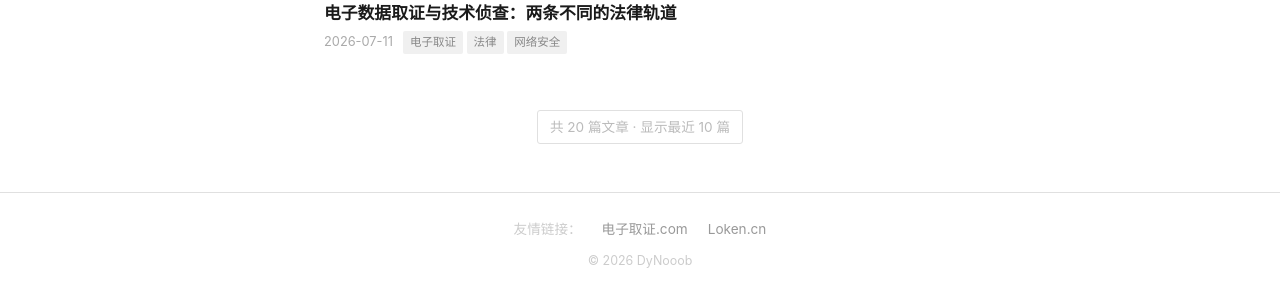
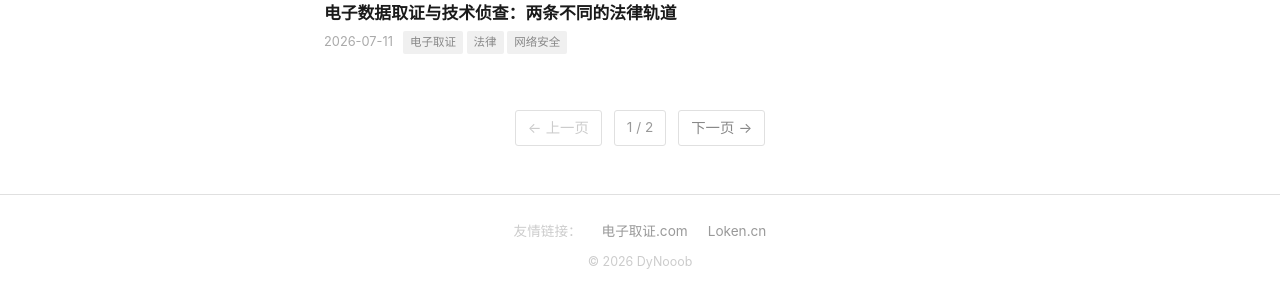
Before and after one commit to DyNooob/dynooob.github.io, a Jekyll site: the page built from index.html, in a window 1280 px wide. Shown: the part 960-1255 px from the top of the page. Built offline with Jekyll 4.4.1, drawn with Linux system fonts in a browser that asks for light colours; the list of posts is cut into pages by our own code.

Commit message:
add pagination: index.html + paginate plugin

```diff
--- a/_config.yml
+++ b/_config.yml
@@ -14,6 +14,7 @@ timezone: Asia/Shanghai
 
 # 分页
 paginate: 10
+paginate_path: "/page:num/"
 
 # 文章设置
 permalink: /posts/:title/
@@ -27,6 +28,7 @@ kramdown:
 # 插件
 plugins:
   - jekyll-remote-theme
+  - jekyll-paginate
   - jekyll-feed
   - jekyll-seo-tag
   - jekyll-sitemap
--- a/index.md
+++ b/index.html
@@ -5,7 +5,7 @@ layout: default
 <div class="section-title">最新文章</div>
 
 <ul class="post-list">
-{% for post in site.posts limit:10 %}
+{% for post in paginator.posts %}
   <li>
     <a href="{{ post.url | relative_url }}" class="post-title">{{ post.title }}</a>
     <div class="post-meta">
@@ -22,8 +22,20 @@ layout: default
 {% endfor %}
 </ul>
 
-{% if site.posts.size > 10 %}
+{% if paginator.total_pages > 1 %}
 <div class="pagination">
-  <span style="color:#bbb;font-size:0.85rem">共 {{ site.posts.size }} 篇文章 · 显示最近 10 篇</span>
+  {% if paginator.previous_page %}
+    <a href="{{ paginator.previous_page_path | relative_url }}">← 上一页</a>
+  {% else %}
+    <span style="color:#ccc">← 上一页</span>
+  {% endif %}
+
+  <span style="color:#999;font-size:0.85rem">{{ paginator.page }} / {{ paginator.total_pages }}</span>
+
+  {% if paginator.next_page %}
+    <a href="{{ paginator.next_page_path | relative_url }}">下一页 →</a>
+  {% else %}
+    <span style="color:#ccc">下一页 →</span>
+  {% endif %}
 </div>
 {% endif %}
```
